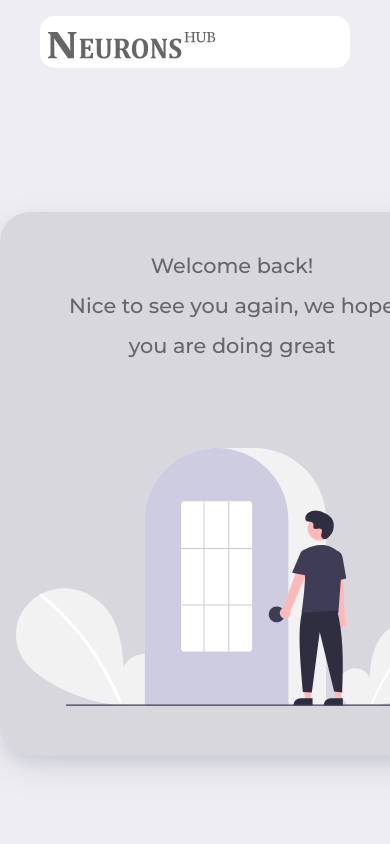
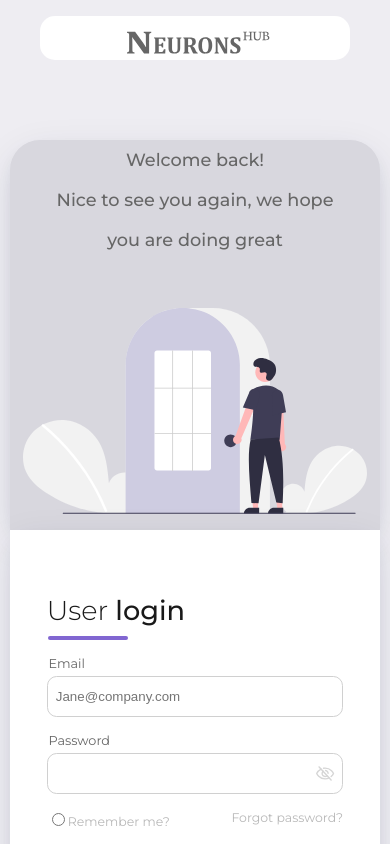
Before and after one commit to calm-prog/neuronsinc-mockup-implementation, a React (Create React App) app: page / in a window 390 px wide. Shown: the top 844 px of the page. Built offline with nearby package versions, Linux system fonts and the light colour scheme.

Commit message:
Adjusted mobile and tablet layout with media queries

```diff
--- a/src/App.scss
+++ b/src/App.scss
@@ -1,7 +1,5 @@
 
 .app {
   background-color: #EEEDF2;
-  height: 100vh;
   overflow: auto;
-
 }
--- a/src/components/Header.scss
+++ b/src/components/Header.scss
@@ -1,3 +1,4 @@
+@use './shared/variables' as *;
 
 .header {
     background-color: #fff;
@@ -18,3 +19,14 @@
         }
     }
 }
+
+@media (max-width: 768px) {
+    .header {
+        display:flex;
+        justify-content: center;
+
+        .logo {
+            width: calc(#{$mobile-size} * 10.5rem)
+        }
+    }
+}
--- a/src/components/login/LoginCard.scss
+++ b/src/components/login/LoginCard.scss
@@ -3,4 +3,13 @@
     grid-template-columns: 1fr 1fr;
     margin-top: 9rem;
     height: 34rem;
+    padding-bottom: 10rem;
 }
+
+@media (max-width: 768px) {
+    .login-card-container {
+        grid-template-columns: 1fr;
+        height: unset;
+        margin-top: 5rem;
+    }
+}
--- a/src/components/login/LoginForm.scss
+++ b/src/components/login/LoginForm.scss
@@ -48,3 +48,32 @@
     margin-top: 3rem;
   }
 }
+
+@media (max-width: 1100px) {
+    .login-form {
+      width: $tablet-width;
+    }
+}
+
+@media (max-width: 768px) {
+    .login-form {
+      width: $tablet-width;
+    }
+}
+
+@media (max-width: 768px) {
+    .login-form-container {
+      display: flex;
+      justify-content: center;
+    }
+
+    .login-form {
+      border-radius: 0px 0px 30px 30px;
+      padding-bottom: 1rem;
+      margin-bottom: 2rem;
+
+      &-heading {
+        font-size: calc(#{$mobile-size} * 2rem);
+      }
+    }
+  }
--- a/src/components/login/LoginIntro.scss
+++ b/src/components/login/LoginIntro.scss
@@ -29,3 +29,25 @@
     margin-bottom: 1rem;
   }
 }
+
+@media (max-width: 1100px) {
+  .login-intro {
+    width: $tablet-width;
+  }
+}
+
+@media (max-width: 768px) {
+  .login-intro-container {
+    justify-content: center;
+  }
+
+  .login-intro {
+    border-radius: 30px 30px 0px 0px;
+  }
+}
+
+@media (max-width: 768px) {
+  .login-intro-heading {
+    font-size: calc(#{$mobile-size} * 1.3rem);
+  }
+}
--- a/src/components/shared/Button.scss
+++ b/src/components/shared/Button.scss
@@ -52,3 +52,9 @@
     box-shadow: 0 0 0rem 0.15rem $input-primary;
   }
 }
+
+@media (max-width: 768px) {
+    .button {
+        width: 100%;
+    }
+}
--- a/src/components/shared/_variables.scss
+++ b/src/components/shared/_variables.scss
@@ -1,3 +1,5 @@
+
+// Generic styles
 $card-shadow: 0px 8px 18px -6px rgba(24, 39, 75, 0.12), 0px 12px 42px -4px rgba(24, 39, 75, 0.12);
 
 $input-border: #D0D0D0;
@@ -5,3 +7,9 @@ $input-border: #D0D0D0;
 $input-primary: #8166D1;
 
 $title-primary: #666666;
+
+//Media queries
+
+$tablet-width: 95%;
+
+$mobile-size: 0.85;
```
